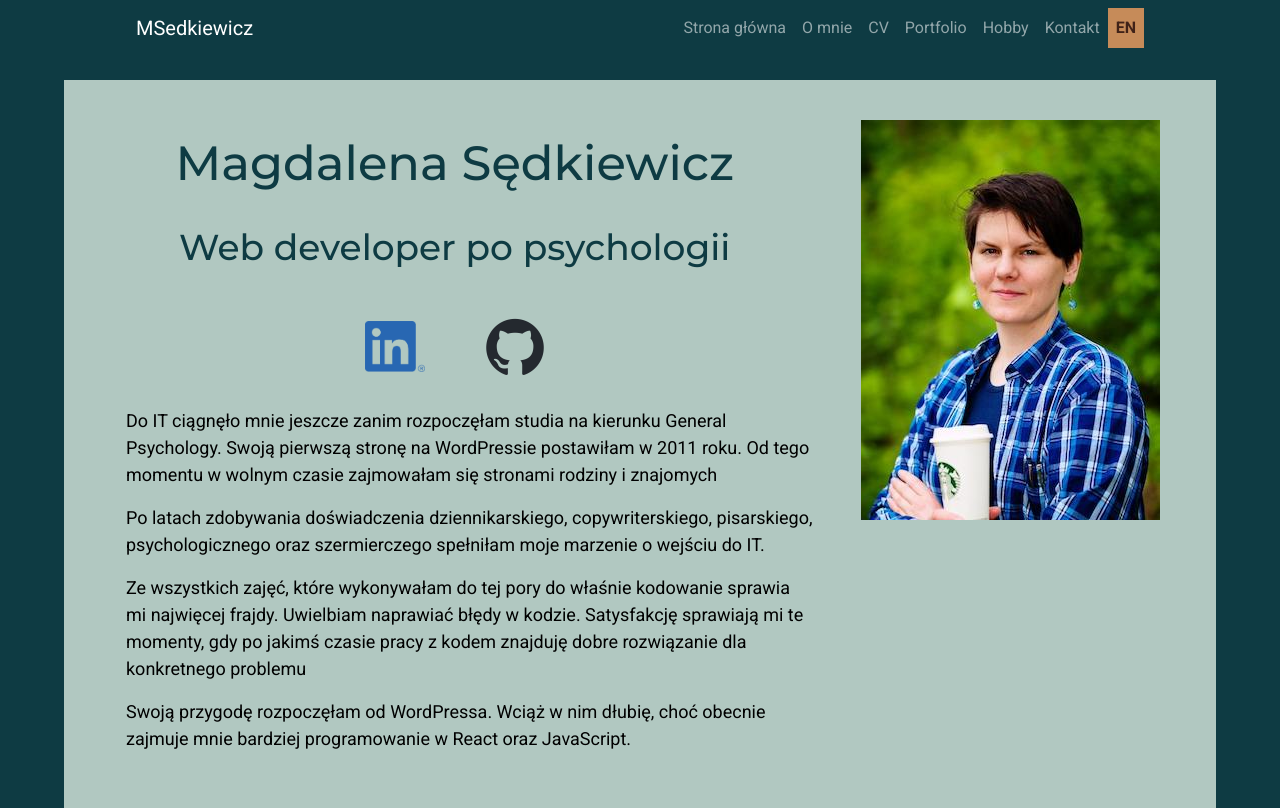
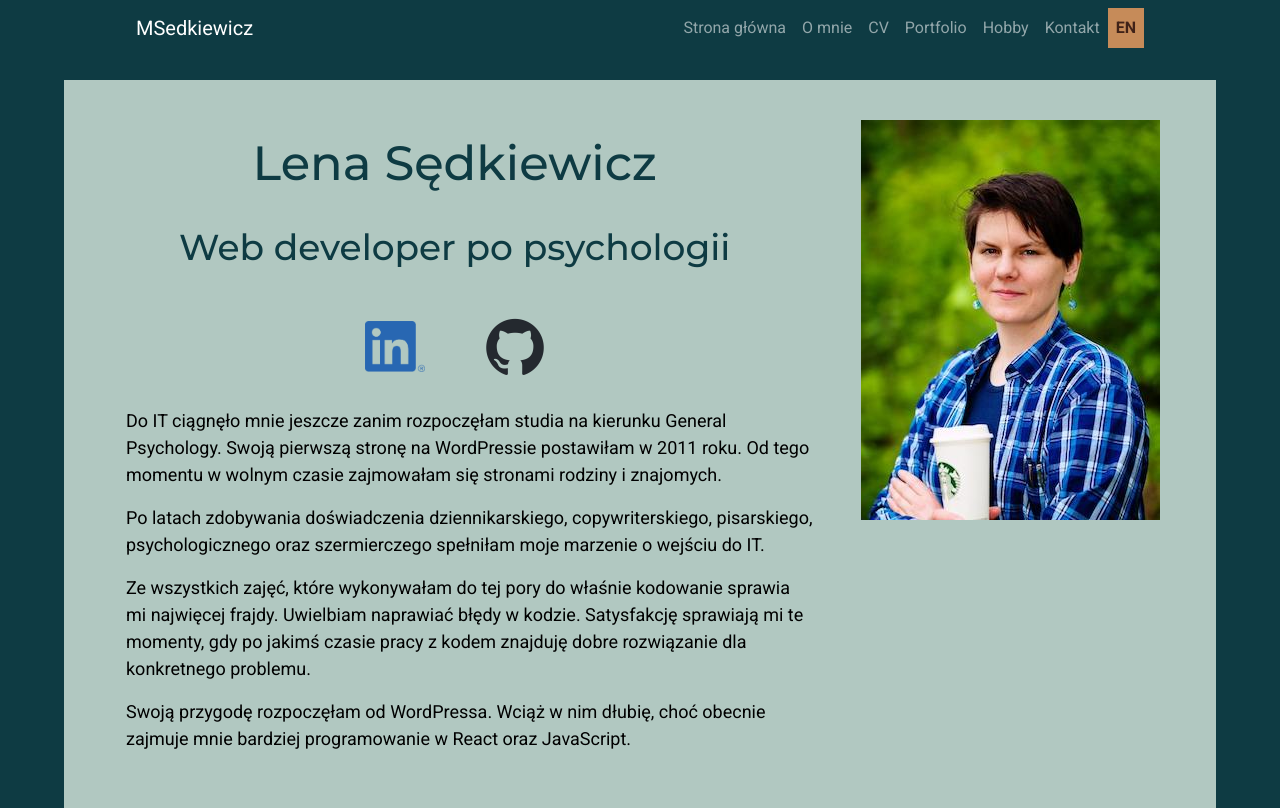
Before and after one commit to msedkiewicz/msedkiewicz-website, a React (Create React App) app: page /pl in a window 1280 px wide. Built offline with nearby package versions, Linux system fonts and the light colour scheme.

Commit message:
Fix typos

```diff
--- a/src/components/pages/HomePage/HomePagePL.js
+++ b/src/components/pages/HomePage/HomePagePL.js
@@ -13,14 +13,14 @@ const HomePagePL = () => {
       <Container className={styles.homepagecontainer}>
         <Row className={styles.homepagerow}>
           <HeroDescription>
-            <h1>Magdalena Sędkiewicz</h1>
+            <h1>Lena Sędkiewicz</h1>
             <h2>Web developer po psychologii</h2>
             <SocialMedia />
             <p>
               Do IT ciągnęło mnie jeszcze zanim rozpoczęłam studia na kierunku
               General Psychology. Swoją pierwszą stronę na WordPressie
               postawiłam w 2011 roku. Od tego momentu w wolnym czasie zajmowałam
-              się stronami rodziny i znajomych
+              się stronami rodziny i znajomych.
             </p>
             <p>
               Po latach zdobywania doświadczenia dziennikarskiego,
@@ -31,7 +31,7 @@ const HomePagePL = () => {
               Ze wszystkich zajęć, które wykonywałam do tej pory do właśnie
               kodowanie sprawia mi najwięcej frajdy. Uwielbiam naprawiać błędy w
               kodzie. Satysfakcję sprawiają mi te momenty, gdy po jakimś czasie
-              pracy z kodem znajduję dobre rozwiązanie dla konkretnego problemu
+              pracy z kodem znajduję dobre rozwiązanie dla konkretnego problemu.
             </p>
             <p>
               Swoją przygodę rozpoczęłam od WordPressa. Wciąż w nim dłubię, choć
```
